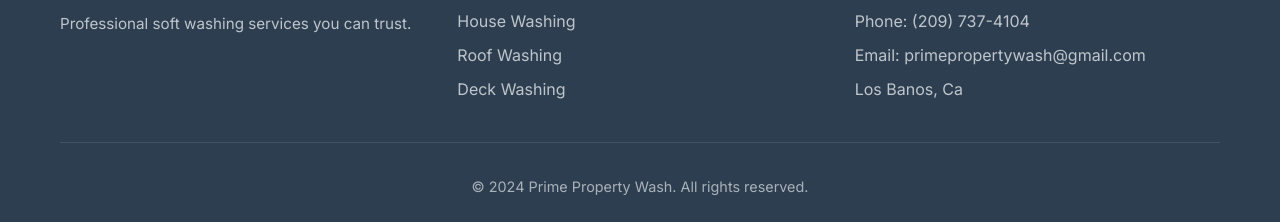
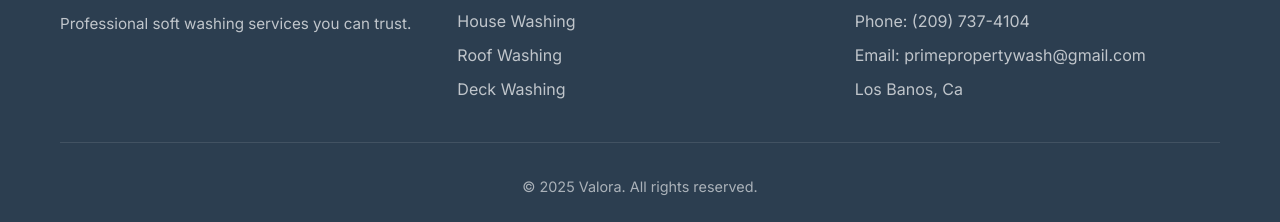
Before and after one commit to valora-automation/primepropertywash, a plain HTML site: page index.html in a window 1280 px wide. Shown: the part 5122-5344 px from the top of the page. Drawn offline with Linux system fonts and the light colour scheme.

Commit message:
Update index.html

```diff
--- a/index.html
+++ b/index.html
@@ -294,7 +294,7 @@
                 </div>
             </div>
             <div class="footer-bottom">
-                <p>&copy; 2024 Prime Property Wash. All rights reserved.</p>
+                <p>&copy; 2025 Valora. All rights reserved.</p>
             </div>
         </div>
     </footer>
```
